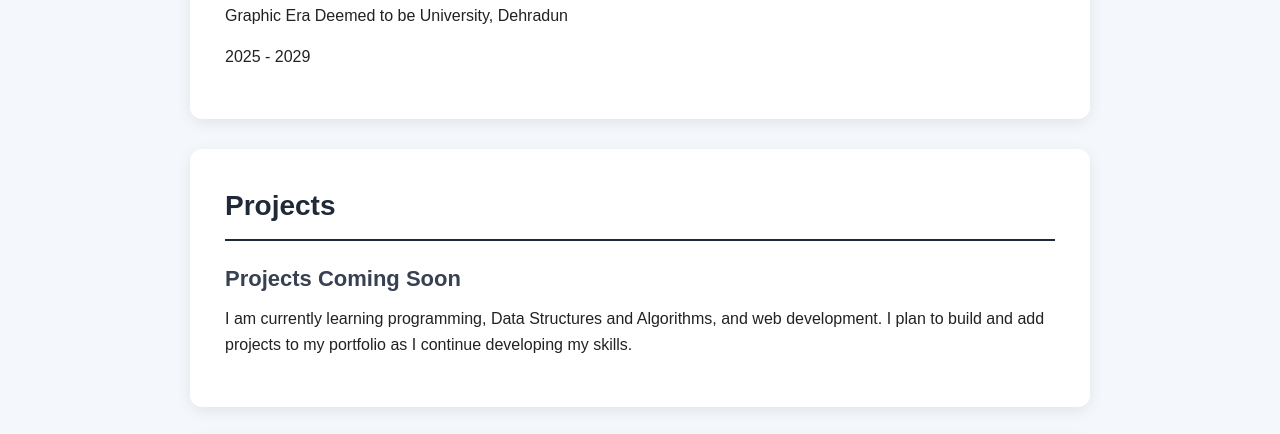
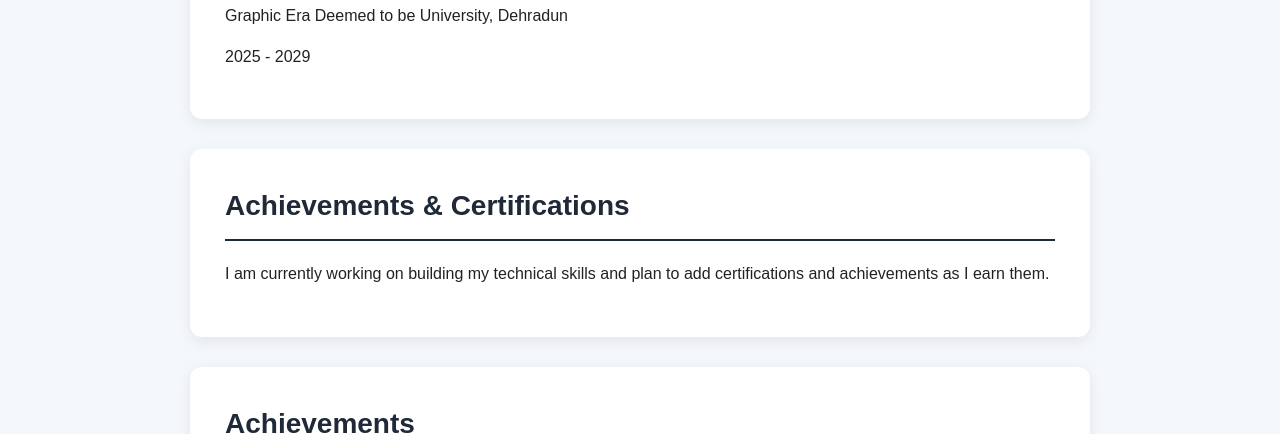
Before and after one commit to ishita18varshney/Ishita-Varshney, a plain HTML site: page index.html in a window 1280 px wide. Shown: the part 1367-1801 px from the top of the page. Drawn offline with Linux system fonts and the light colour scheme.

Commit message:
Update index.html

```diff
--- a/index.html
+++ b/index.html
@@ -105,21 +105,17 @@
 
     <!-- Projects Section -->
     <!-- Projects Section -->
-<section id="projects">
+<!-- Achievements & Certifications Section -->
+<section id="achievements">
 
-    <h2>Projects</h2>
-
-    <h3>Projects Coming Soon</h3>
+    <h2>Achievements & Certifications</h2>
 
     <p>
-        I am currently learning programming, Data Structures and
-        Algorithms, and web development. I plan to build and add
-        projects to my portfolio as I continue developing my skills.
+        I am currently working on building my technical skills and
+        plan to add certifications and achievements as I earn them.
     </p>
 
 </section>
-
-
     <!-- Achievements Section -->
     <section id="achievements">
 
```
